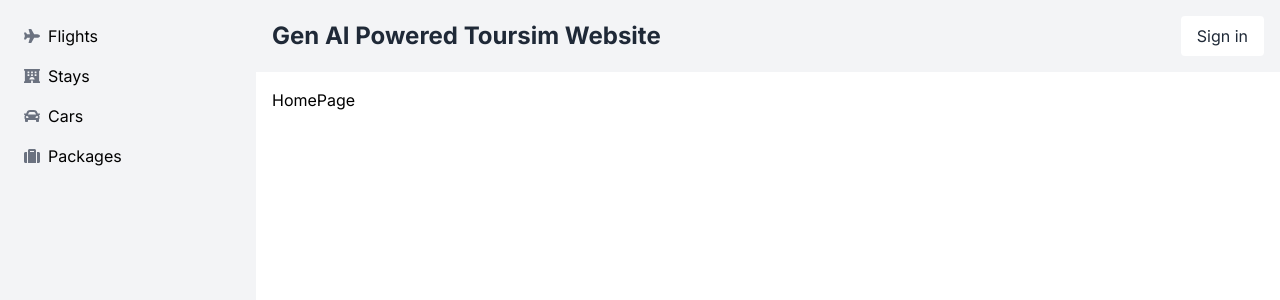
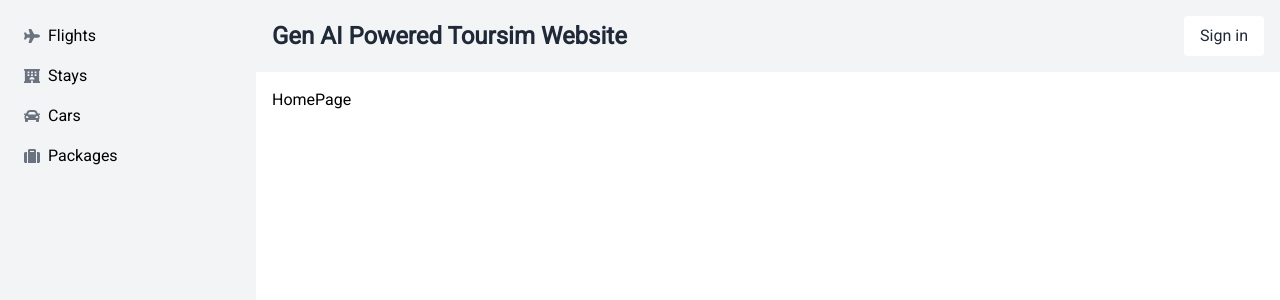
Before and after one commit to areebahmed575/FYP-Project, a Next.js app: page / in a window 1280 px wide. Shown: the top 300 px of the page. Built offline with nearby package versions, Linux system fonts and the light colour scheme.

Commit message:
font change

```diff
--- a/src/app/layout.js
+++ b/src/app/layout.js
@@ -1,9 +1,9 @@
-import { Inter } from "next/font/google";
+import { Roboto } from "next/font/google";
 import "./globals.css";
 import Navbar from "./components/Navbar";
 import Sidebar from "./components/Sidebar";
 
-const inter = Inter({ subsets: ["latin"] });
+const roboto = Roboto({ subsets: ["latin"], weight: "400" });
 
 export const metadata = {
   title: "Create Next App",
@@ -13,7 +13,7 @@
 export default function RootLayout({ children }) {
   return (
     <html lang="en">
-      <body className={inter.className}>
+      <body className={roboto.className}>
       <div className="flex">
       <Sidebar />
       <div className="flex-1">
```
